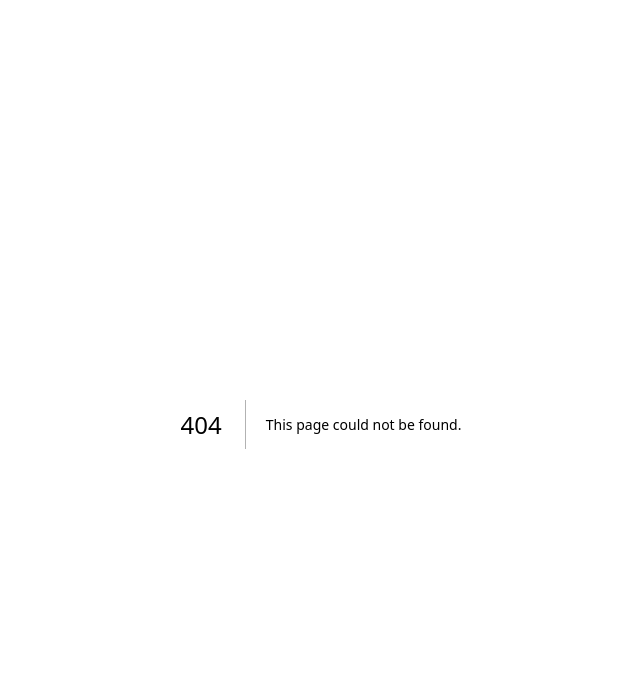
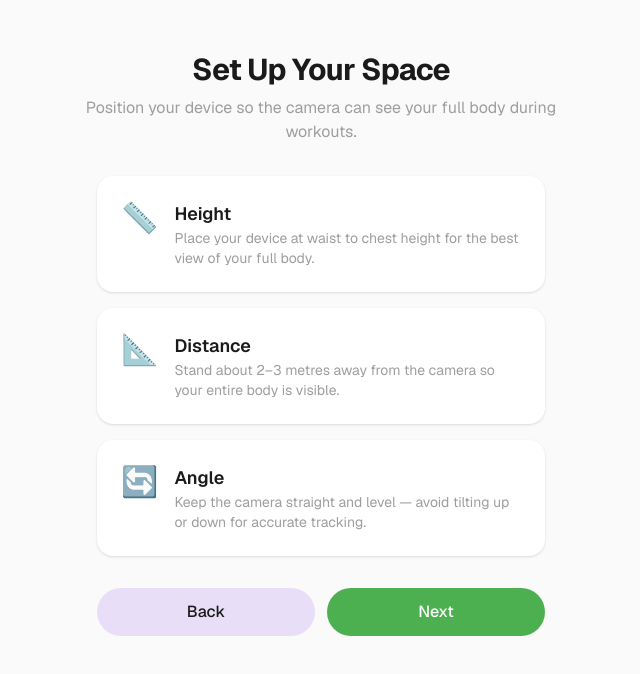
Before and after one commit to ynamkit13/SWCCR, a Next.js app: page /onboarding/setup in a window 1280 px wide. Before the commit this address had no page. Shown: the top 674 px of the page, without its empty margins (319-959 px from the left). Built offline with nearby package versions, Linux system fonts and the light colour scheme.

Commit message:
feat: add device setup guide screen (closes #3)

```diff
--- /dev/null
+++ b/src/app/onboarding/setup/page.tsx
@@ -0,0 +1,62 @@
+"use client";
+
+import { useRouter } from "next/navigation";
+import { Button } from "@/components/Button";
+import { Card } from "@/components/Card";
+
+const setupTips = [
+  {
+    icon: "📏",
+    title: "Height",
+    description: "Place your device at waist to chest height for the best view of your full body.",
+  },
+  {
+    icon: "📐",
+    title: "Distance",
+    description: "Stand about 2–3 metres away from the camera so your entire body is visible.",
+  },
+  {
+    icon: "🔄",
+    title: "Angle",
+    description: "Keep the camera straight and level — avoid tilting up or down for accurate tracking.",
+  },
+];
+
+export default function SetupPage() {
+  const router = useRouter();
+
+  return (
+    <div className="flex flex-col items-center justify-center min-h-[80vh] gap-8">
+      <div className="text-center max-w-lg">
+        <h1 className="text-3xl font-bold tracking-tight mb-2">
+          Set Up Your Space
+        </h1>
+        <p className="text-muted">
+          Position your device so the camera can see your full body during
+          workouts.
+        </p>
+      </div>
+
+      <div className="flex flex-col gap-4 w-full max-w-md">
+        {setupTips.map((tip) => (
+          <Card key={tip.title} className="flex items-start gap-4">
+            <span className="text-3xl">{tip.icon}</span>
+            <div>
+              <h3 className="font-semibold text-lg">{tip.title}</h3>
+              <p className="text-muted text-sm">{tip.description}</p>
+            </div>
+          </Card>
+        ))}
+      </div>
+
+      <div className="flex gap-3 w-full max-w-md">
+        <Button variant="secondary" onClick={() => router.back()} className="flex-1">
+          Back
+        </Button>
+        <Button onClick={() => router.push("/onboarding/quiz")} className="flex-1">
+          Next
+        </Button>
+      </div>
+    </div>
+  );
+}
```
Also changed, not shown: 1 other file (tests, documents, lock files or other folders).
